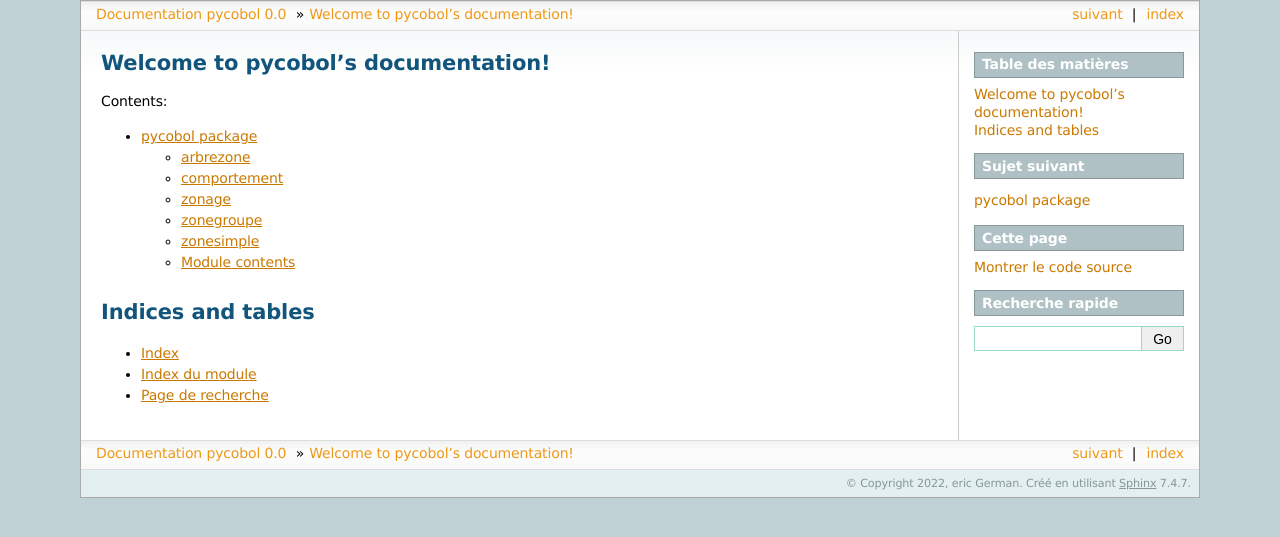
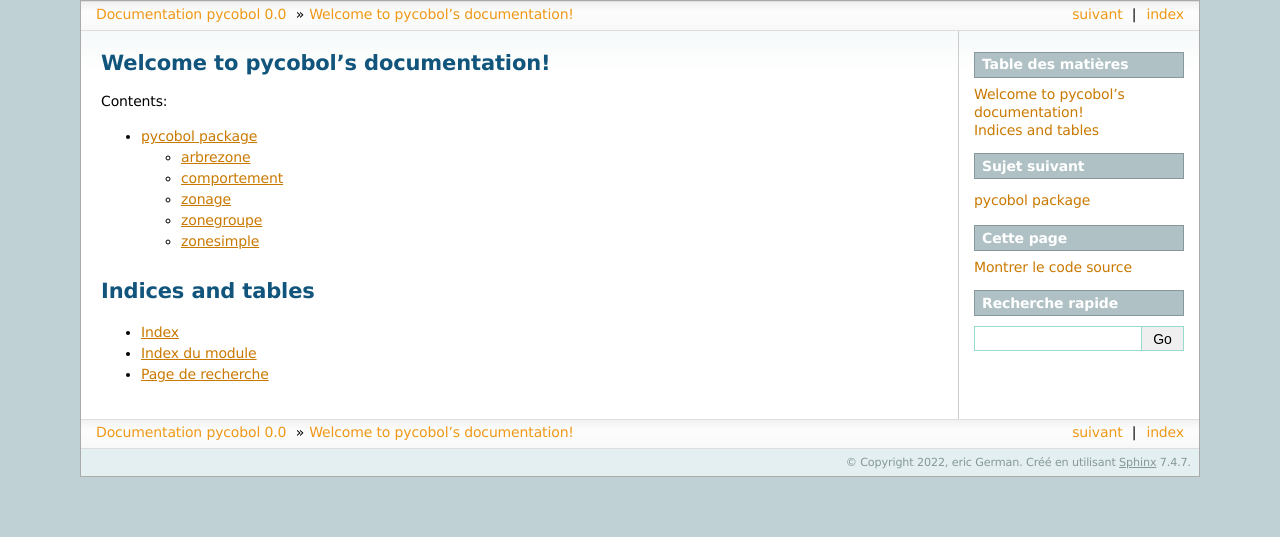
Before and after one commit to germanlinux/pycobol, a Sphinx documentation site: the page built from docs/source/index.rst, in a window 1280 px wide. Shown: the top 537 px of the page. Built offline with Sphinx 7.4.7, drawn with Linux system fonts in a browser that asks for light colours.

Commit message:
Update pycobol.rst

```diff
--- a/docs/source/pycobol.rst
+++ b/docs/source/pycobol.rst
@@ -46,10 +46,3 @@
    :special-members: __init__
    :undoc-members:
    :show-inheritance:
-
-Module contents
----------------
-
-.. automodule:: pycobol
-   :members:
-   :show-inheritance:
```
